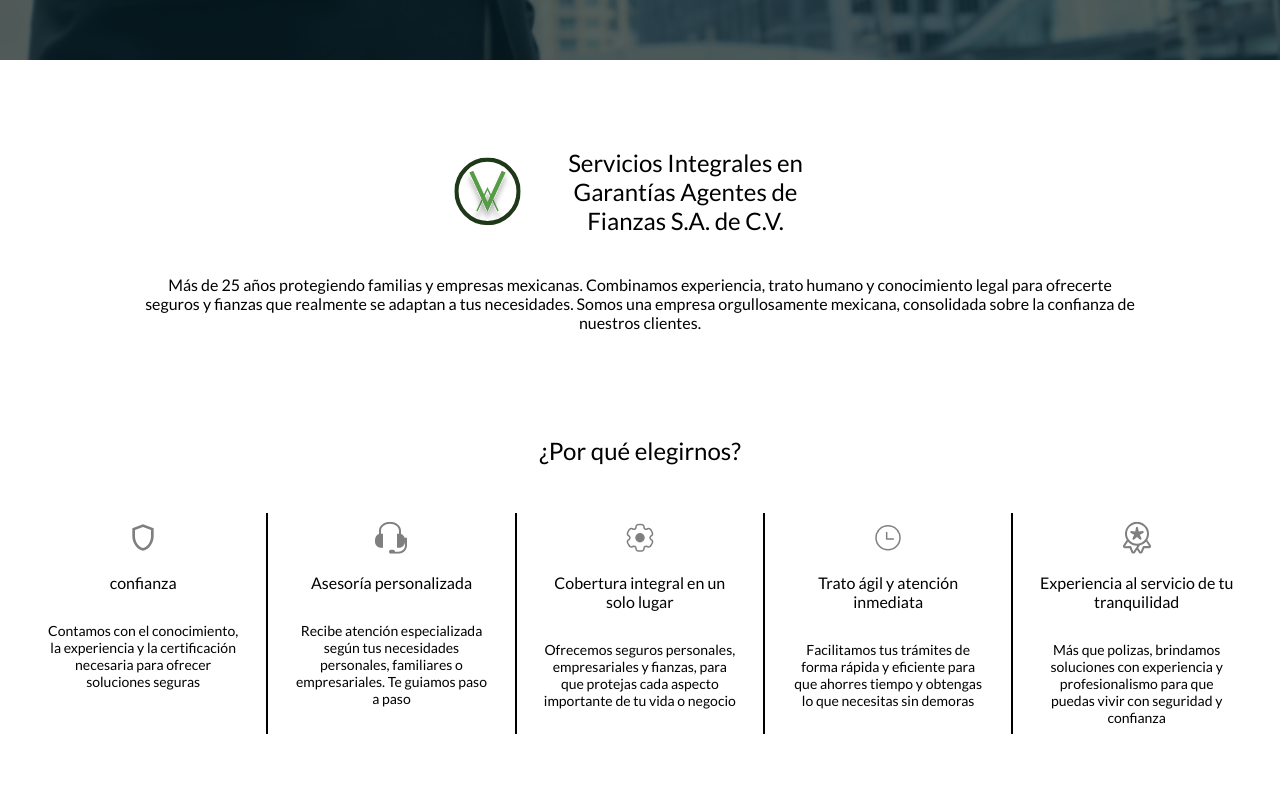
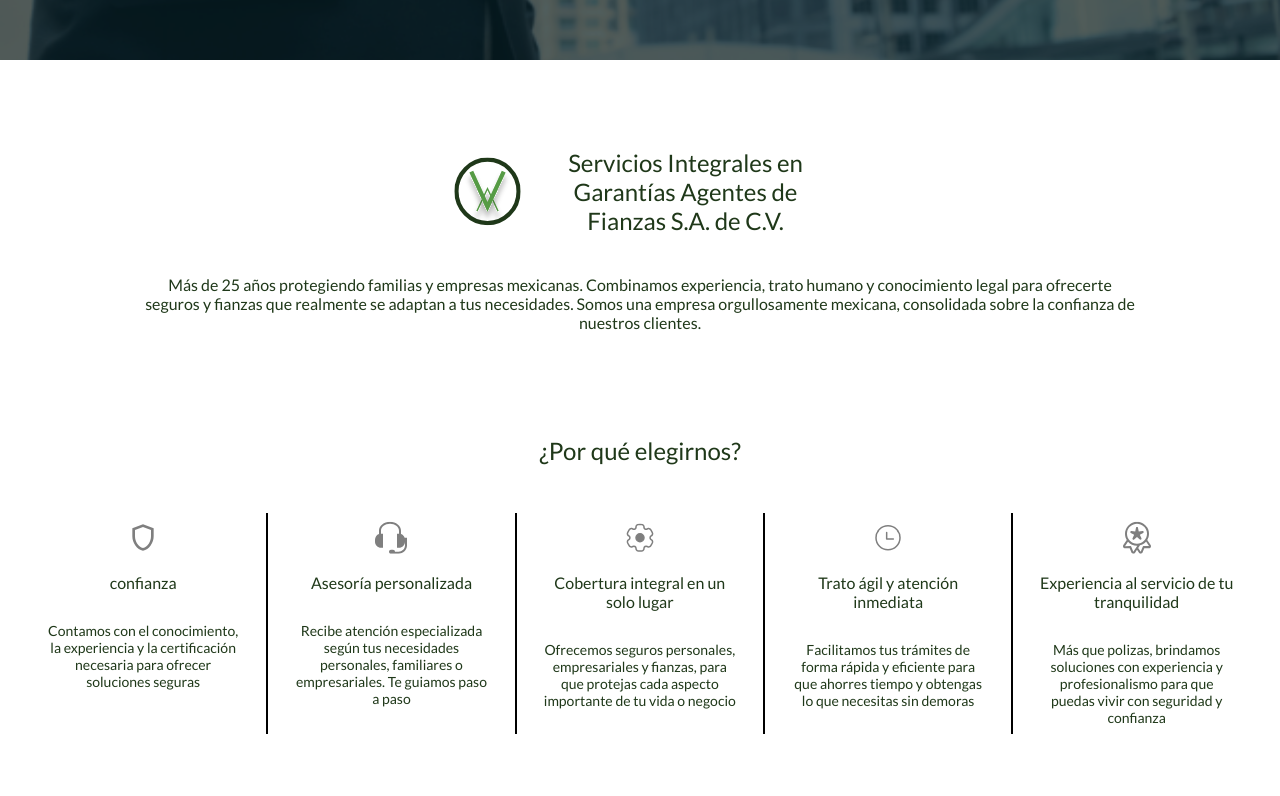
Before and after one commit to Roxolot/Sigsa-website, a plain HTML site: page index.html in a window 1280 px wide. Shown: the part 740-1536 px from the top of the page. Drawn offline with Linux system fonts and the light colour scheme; grey boxes are pictures that could not be loaded.

Commit message:
change text colors about-us choose and contact form

```diff
--- a/index.html
+++ b/index.html
@@ -71,7 +71,7 @@
    <!-- about us -->
    <div class="section">
        <div class="content">
-           <div class="column">
+           <div class="column about-us-column">
                <div class="about-us-title">
                    <img src="./static/img/Logo verde.svg">
                    <p>
--- a/static/styles.css
+++ b/static/styles.css
@@ -215,6 +215,10 @@
 
 /* about us */
 
+.about-us-column {
+    color: #1F3819;
+}
+
 .about-us-title {
     display: flex;
     gap: 24px;
@@ -227,6 +231,7 @@
     width: 80%;
 }
 
+
 /* porque elegirnos */
 
 .elegirnos-title {
@@ -237,6 +242,8 @@
 .choose {
     display: flex;
     flex-direction: column;
+    color: #1F3819;
+
 }
 
 .card-container {
@@ -277,6 +284,7 @@
 .choose-card:last-child {
     border-right: none;
 }
+
 
 
 
@@ -400,6 +408,7 @@
     flex-direction: column;
     align-items: center;
     justify-content: center;
+    color: #1F3819;
 
 }
 
```
